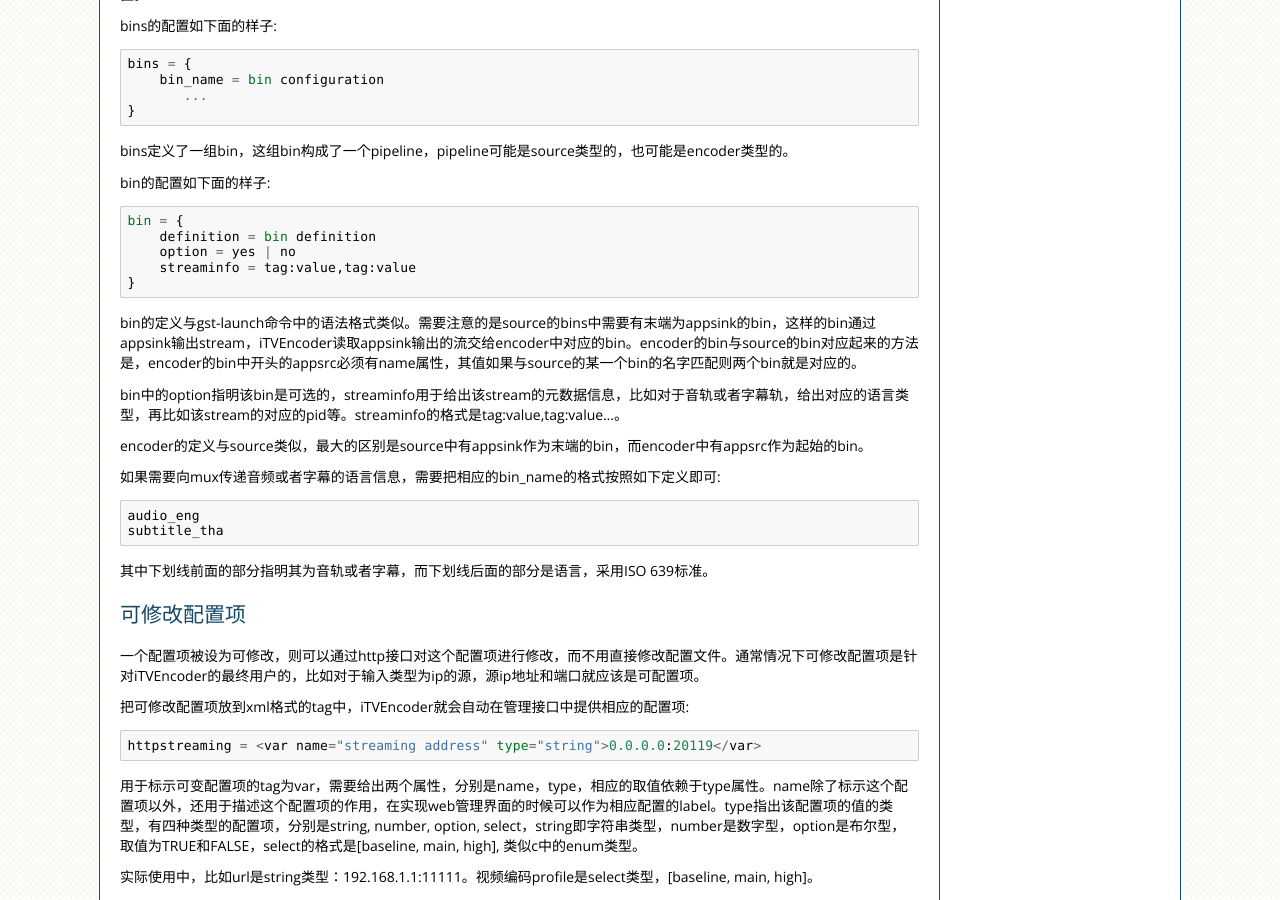
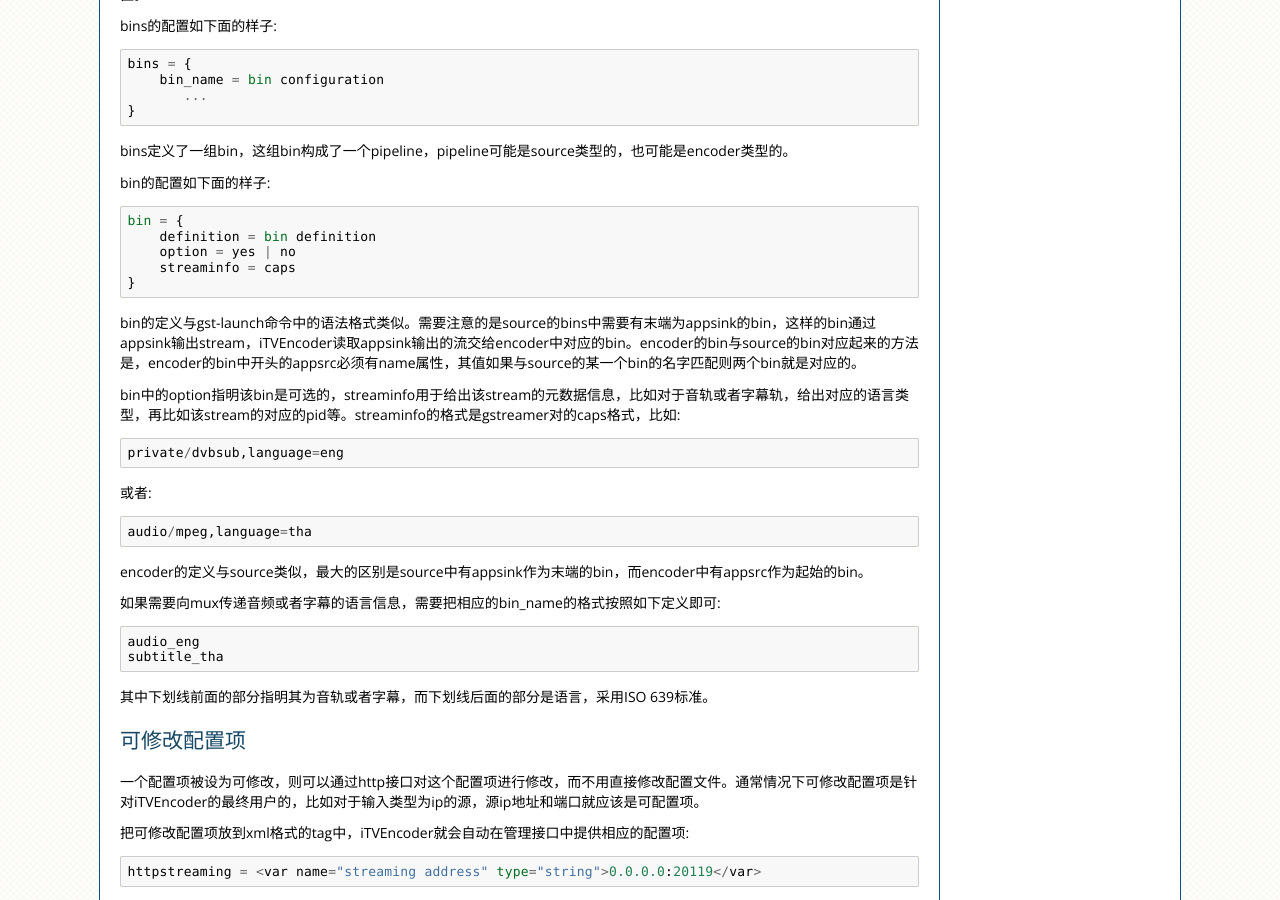
Before and after one commit to uitv/itvencoder, a Sphinx documentation site: the page built from docs/configure.rst, in a window 1280 px wide and 900 px high, scrolled down 2040 px. Built offline with Sphinx 7.4.7, drawn with Linux system fonts in a browser that asks for light colours.

Commit message:
streaminfo

```diff
--- a/docs/configure.rst
+++ b/docs/configure.rst
@@ -105,12 +105,18 @@
     bin = {
         definition = bin definition
         option = yes | no
-        streaminfo = tag:value,tag:value
+        streaminfo = caps
     }
 
 bin的定义与gst-launch命令中的语法格式类似。需要注意的是source的bins中需要有末端为appsink的bin，这样的bin通过appsink输出stream，iTVEncoder读取appsink输出的流交给encoder中对应的bin。encoder的bin与source的bin对应起来的方法是，encoder的bin中开头的appsrc必须有name属性，其值如果与source的某一个bin的名字匹配则两个bin就是对应的。
 
-bin中的option指明该bin是可选的，streaminfo用于给出该stream的元数据信息，比如对于音轨或者字幕轨，给出对应的语言类型，再比如该stream的对应的pid等。streaminfo的格式是tag:value,tag:value...。
+bin中的option指明该bin是可选的，streaminfo用于给出该stream的元数据信息，比如对于音轨或者字幕轨，给出对应的语言类型，再比如该stream的对应的pid等。streaminfo的格式是gstreamer对的caps格式，比如::
+
+    private/dvbsub,language=eng
+
+或者::
+
+    audio/mpeg,language=tha
 
 encoder的定义与source类似，最大的区别是source中有appsink作为末端的bin，而encoder中有appsrc作为起始的bin。
 
```
Also changed, not shown: 2 other files.
